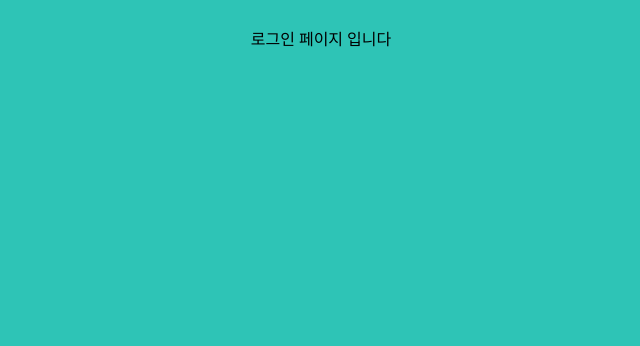
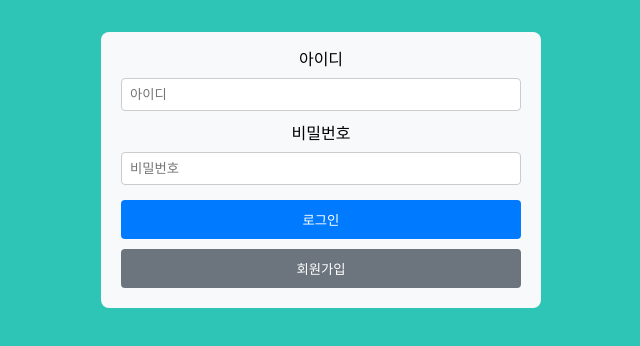
Before and after one commit to leeseayoung/assignment-4, a React (Vite) app: page /sign_in in a window 1280 px wide. Shown: the top 346 px of the page, without its empty margins (319-959 px from the left). Built offline with nearby package versions, Linux system fonts and the light colour scheme.

Commit message:
Feat: 로그인 페이지 style 컨포넌트 추가! 아이디,비번 input 추가 완료!

```diff
--- a/src/App.jsx
+++ b/src/App.jsx
@@ -5,6 +5,7 @@ import { useState } from "react";
 import { v4 as uuidv4 } from "uuid";
 import "./App.css";
 import SignIn from "./pages/SignIn";
+import SignUp from "./pages/SignUp";
 
 function App() {
   const [expenses, setExpenses] = useState([
@@ -80,10 +81,7 @@ function App() {
             element={<Detail expenses={expenses} setExpenses={setExpenses} />}
           />
           <Route path="/sign_in" element={<SignIn />} />
-          <Route
-            path="/sign_up"
-            element={<div>회원 가입 페이지 입니다!</div>}
-          />
+          <Route path="/sign_up" element={<SignUp />} />
         </Routes>
       </BrowserRouter>
     </>
--- a/src/pages/SignIn.jsx
+++ b/src/pages/SignIn.jsx
@@ -1,3 +1,78 @@
+import styled from "styled-components";
+
+const Container = styled.div`
+  max-width: 400px;
+  margin: 0 auto;
+  padding: 20px;
+  background-color: #f8f9fa;
+  border-radius: 8px;
+`;
+
+const InputGroup = styled.div`
+  margin-bottom: 15px;
+
+  label {
+    display: block;
+    margin-bottom: 5px;
+  }
+
+  input {
+    width: 100%;
+    padding: 8px;
+    box-sizing: border-box;
+  }
+`;
+
+const Input = styled.input`
+  width: 100%;
+  padding: 10px;
+  margin-top: 5px;
+  border: 1px solid #ccc;
+  border-radius: 4px;
+`;
+
+const Button = styled.button`
+  width: 100%;
+  padding: 10px;
+  background-color: #007bff;
+  color: white;
+  border: none;
+  border-radius: 4px;
+  cursor: pointer;
+
+  &:hover {
+    background-color: #0056b3;
+  }
+`;
+
+const ToggleEvent = styled.button`
+  margin-top: 10px;
+  width: 100%;
+  padding: 10px;
+  background-color: #6c757d;
+  color: white;
+  border: none;
+  border-radius: 4px;
+  cursor: pointer;
+
+  &:hover {
+    background-color: #5a6268;
+  }
+`;
+
 export default function SignIn() {
-  return <div>로그인 페이지 입니다</div>;
+  return (
+    <Container>
+      <InputGroup>
+        <label htmlFor="id">아이디</label>
+        <Input type="text" id="id" placeholder="아이디" />
+      </InputGroup>
+      <InputGroup>
+        <label htmlFor="password">비밀번호</label>
+        <Input type="password" id="password" placeholder="비밀번호" />
+      </InputGroup>
+      <Button onClick={() => {}}>로그인</Button>
+      <ToggleEvent onClick={() => {}}>회원가입</ToggleEvent>
+    </Container>
+  );
 }
--- /dev/null
+++ b/src/pages/SignUp.jsx
@@ -0,0 +1,3 @@
+export default function SignUp() {
+  return <div>회원가입 페이지 입니다</div>;
+}
```
Also changed, not shown: src/pages/SiguUp.jsx (deleted).
